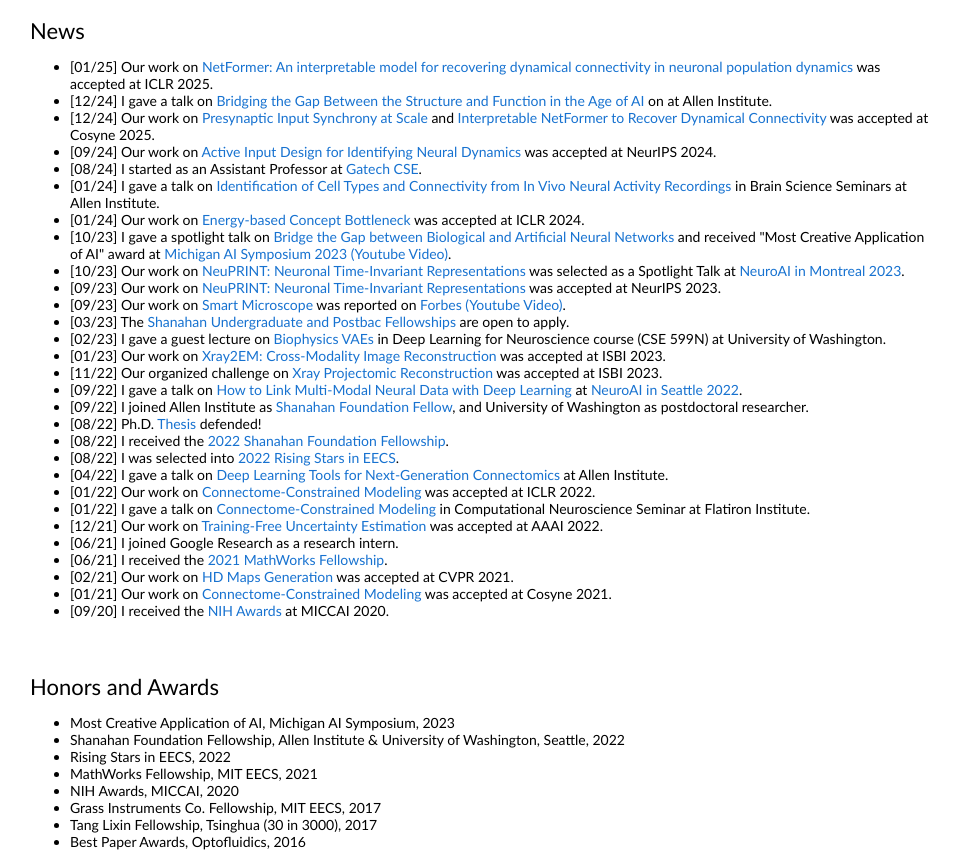
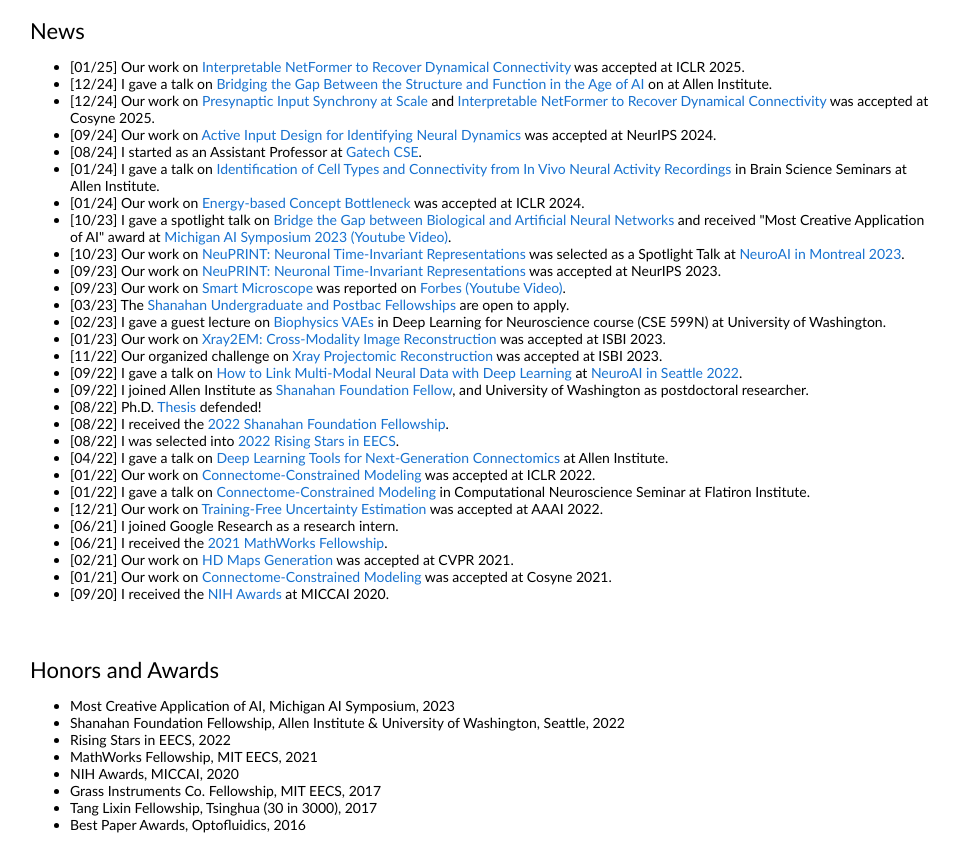
Before and after one commit to lumimim/lumimim.github.io, a plain HTML site: page index.html in a window 1280 px wide. Shown: the part 1060-1918 px from the top of the page, without its empty margins (160-1119 px from the left). Drawn offline with Linux system fonts and the light colour scheme.

Commit message:
Update index.html

```diff
--- a/index.html
+++ b/index.html
@@ -84,7 +84,7 @@
             <td style="padding:20px;width:100%;vertical-align:middle">
               <heading>News</heading>
                 <ul>
-		  <li>[01/25] Our work on <a href = "https://openreview.net/pdf?id=bcTjW5kS4W">NetFormer: An interpretable model for recovering dynamical connectivity in neuronal population dynamics</a> was accepted at ICLR 2025.<br>
+		  <li>[01/25] Our work on <a href = "https://openreview.net/pdf?id=bcTjW5kS4W">Interpretable NetFormer to Recover Dynamical Connectivity</a> was accepted at ICLR 2025.<br>
 		  <li>[12/24] I gave a talk on <a href = "https://drive.google.com/file/d/1i0RD-oHwmZur4o18qfbB4XBSo5H4USXO/view?usp=sharing">Bridging the Gap Between the Structure and Function in the Age of AI</a> on at Allen Institute.<br>
 		  <li>[12/24] Our work on <a href = "https://drive.google.com/file/d/1gQTUPwcMkh2KheZ7vaj-CjOPe8iiyza6/view?usp=drivesdk">Presynaptic Input Synchrony at Scale</a> and <a href = "https://drive.google.com/file/d/1vyFt34FCfN1tOI6qZrIzKkreUM3jDiGZ/view?usp=sharing">Interpretable NetFormer to Recover Dynamical Connectivity</a> was accepted at Cosyne 2025.<br>
 		  <li>[09/24] Our work on <a href = "https://neurips.cc/virtual/2024/poster/93697">Active Input Design for Identifying Neural Dynamics</a> was accepted at NeurIPS 2024.<br>
```
